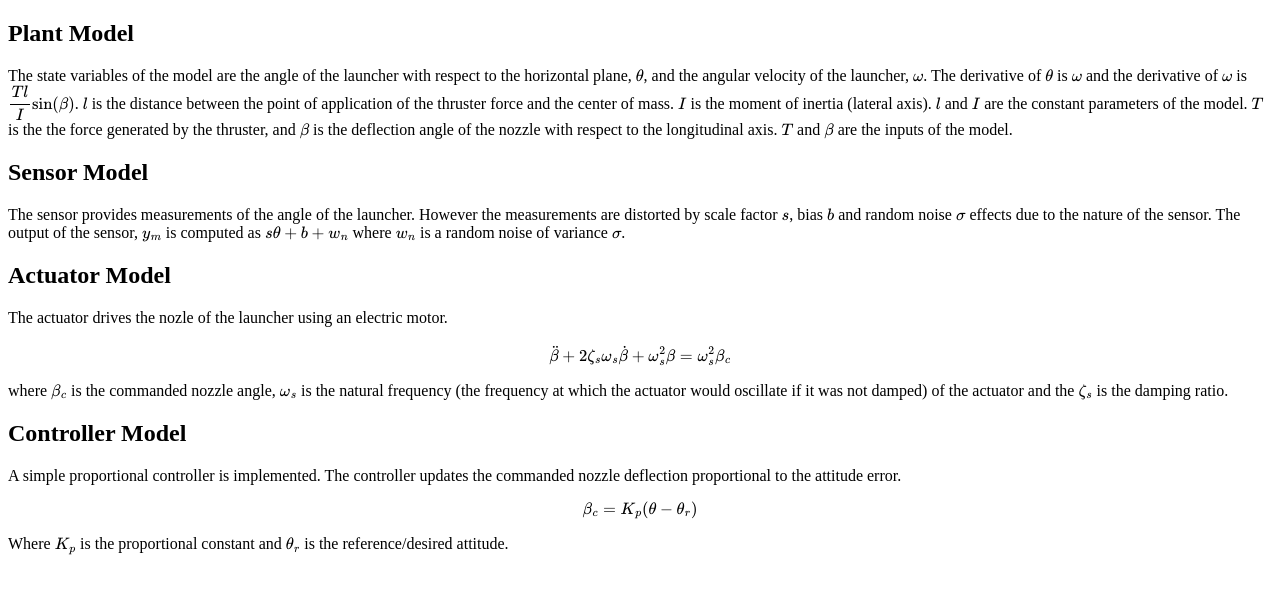
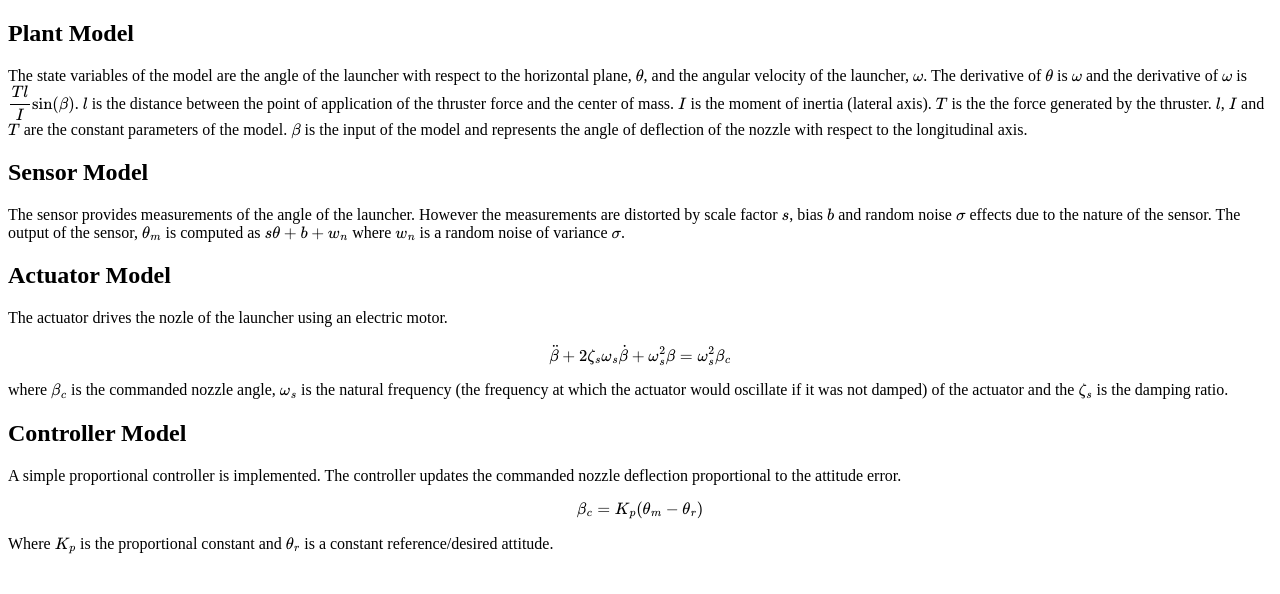
Before and after one commit to tigsar/sim, a plain HTML site: page launcher.html in a window 1280 px wide. Drawn offline with nearby package versions, Linux system fonts and the light colour scheme; some packages are replaced by stand-ins of ours.

Commit message:
Simplified the model a little bit by making some inputs as paramerters

```diff
--- a/launcher.html
+++ b/launcher.html
@@ -15,15 +15,15 @@
         to the horizontal plane, \(\theta\), and the angular velocity of the launcher, \(\omega\).
         The derivative of \(\theta\) is \(\omega\) and  the derivative of \(\omega\) is \(\dfrac{Tl}{I}\sin(\beta)\).
         \(l\) is the distance between the point of application of the thruster force and the center of mass. \(I\)
-        is the moment of inertia (lateral axis). \(l\) and \(I\) are the constant parameters of the model.
-        \(T\) is the the force generated by the thruster, and \(\beta\) is the deflection angle of the nozzle with respect to the longitudinal axis.
-        \(T\) and \(\beta\) are the inputs of the model.
+        is the moment of inertia (lateral axis). \(T\) is the the force generated by the thruster.
+        \(l\), \(I\) and \(T\) are the constant parameters of the model.
+        \(\beta\) is the input of the model and represents the angle of deflection of the nozzle with respect to the longitudinal axis.
     </p>
     <h2>Sensor Model</h2>
     <p>
         The sensor provides measurements of the angle of the launcher. However the measurements are distorted by
         scale factor \(s\), bias \(b\) and random noise \(\sigma\) effects due to the nature of the sensor.
-        The output of the sensor, \(y_m\) is computed as \(s\theta + b + w_n\) where \(w_n\) is a random noise of variance \(\sigma\).
+        The output of the sensor, \(\theta_m\) is computed as \(s\theta + b + w_n\) where \(w_n\) is a random noise of variance \(\sigma\).
     </p>
     <h2>Actuator Model</h2>
     <p>
@@ -40,9 +40,9 @@
         A simple proportional controller is implemented.
         The controller updates the commanded nozzle deflection proportional to the attitude error.
         $$
-        \beta_c = K_p(\theta - \theta_r)
+        \beta_c = K_p(\theta_m - \theta_r)
         $$
-        Where \(K_p\) is the proportional constant and \(\theta_r\) is the reference/desired attitude.
+        Where \(K_p\) is the proportional constant and \(\theta_r\) is a constant reference/desired attitude.
     </p>
 </body>
 </html>
```
Also changed, not shown: launcher.js (+9 -10 lines).
